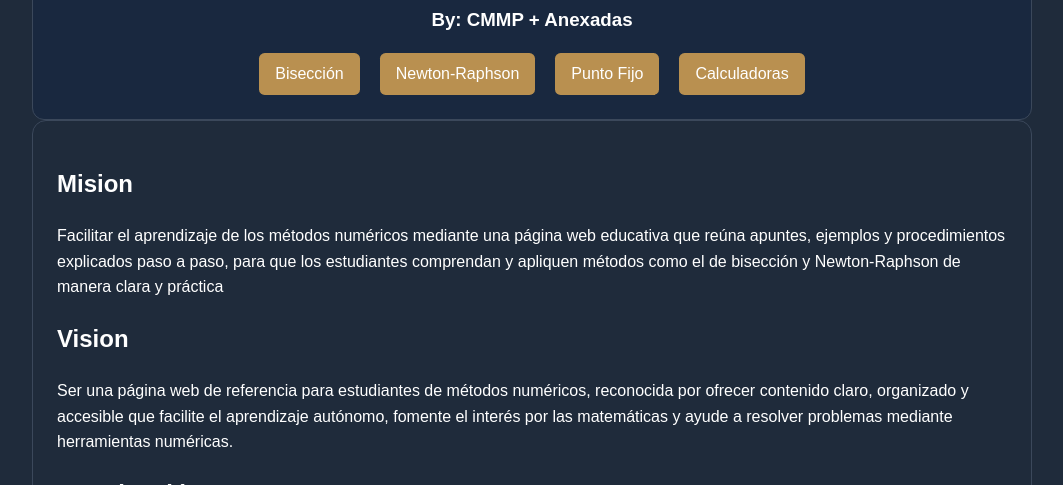
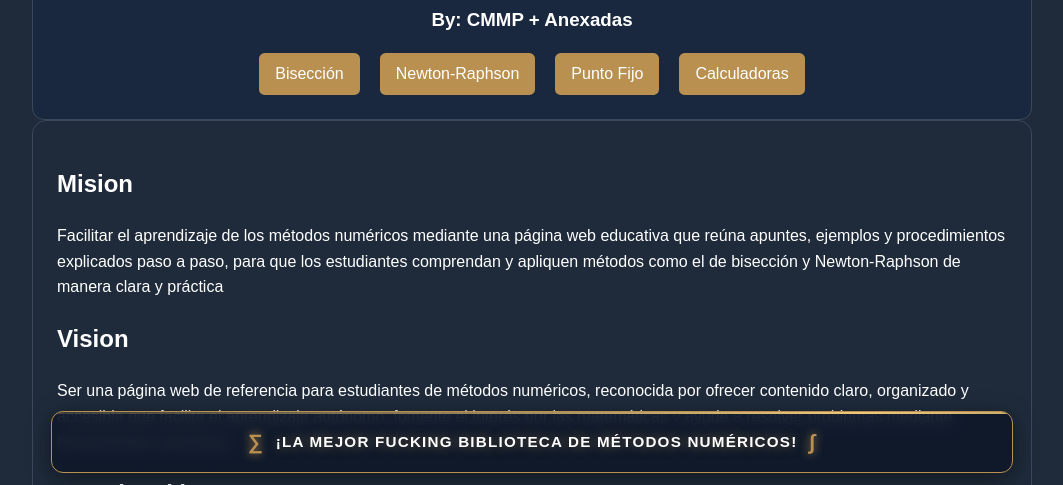
Before and after one commit to JosueGonzalezA/MetodosNumericosPage, a plain HTML site: page index.html in a window 1280 px wide. Shown: the part 315-800 px from the top of the page, without its empty margins (108-1171 px from the left). Drawn offline with Linux system fonts and the light colour scheme.

Commit message:
barra inferior

```diff
--- a/css/boton-arriba.css
+++ b/css/boton-arriba.css
@@ -1,6 +1,6 @@
 #btn-arriba {
   position: fixed;
-  bottom: 1.5rem;
+  bottom: 5rem;
   right: 1.5rem;
   width: 3rem;
   height: 3rem;
--- a/css/estilos.css
+++ b/css/estilos.css
@@ -22,6 +22,7 @@ body {
   max-width: 1000px;
   margin: 0 auto;
   padding: 1rem;
+  padding-bottom: 5rem;
   background: var(--fondoprincipal);
 }
 
@@ -57,11 +58,13 @@ a.navegacion,
   padding: 0.5rem 1rem;
   border-radius: 0.35rem;
   background: var(--botones);
+  transition: background 0.2s, transform 0.2s;
 }
 
 a.navegacion:hover,
 .navegacion_calculadoras:hover {
   background: var(--tarjetas-oscuras);
+  transform: translateY(-2px);
 }
 
 button.navegacion_calculadoras {
@@ -274,5 +277,91 @@ main.newton-raphson > img {
 @media (max-width: 700px) {
   .formulario {
     grid-template-columns: 1fr;
+
+  }
+  .footer-biblioteca {
+    font-size: 0.75rem;
+    letter-spacing: 0.04em;
+    padding: 0.7rem 0.75rem;
+  }
+
+  .footer-biblioteca::before,
+  .footer-biblioteca::after {
+    display: none;
   }
 }
+
+
+.barra-inferior {
+  position: fixed;
+  bottom: 0.75rem;
+  left: 0;
+  right: 0;
+  z-index: 50;
+
+  width: min(960px, calc(100% - 2rem));
+  margin: 0 auto;
+  padding: 0;
+  min-inline-size: 0;
+  overflow: hidden;
+
+  background: rgba(14, 23, 40, 0.85);
+  backdrop-filter: blur(8px);
+  border: 1px solid var(--botones);
+  border-radius: 0.75rem;
+  box-shadow: 0 6px 24px rgba(0, 0, 0, 0.45);
+}
+
+
+.barra-inferior::before {
+  content: "";
+  position: absolute;
+  top: 0;
+  left: 0;
+  right: 0;
+  height: 2px;
+  background: linear-gradient(90deg, transparent, #f0c878, transparent);
+  background-size: 200% 100%;
+  animation: brillo-barra 4s linear infinite;
+}
+
+.footer-biblioteca {
+  display: flex;
+  align-items: center;
+  justify-content: center;
+  gap: 0.75rem;
+  padding: 0.85rem 1rem;
+  color: var(--texto);
+  font-weight: bold;
+  font-size: 0.95rem;
+  letter-spacing: 0.08em;
+  text-align: center;
+  text-transform: uppercase;
+  text-shadow: 0 0 12px rgba(185, 144, 80, 0.6);
+}
+
+.footer-biblioteca::before,
+.footer-biblioteca::after {
+  color: var(--botones);
+  font-size: 1.3rem;
+  text-shadow: 0 0 10px var(--botones);
+}
+
+.footer-biblioteca::before { content: "∑"; }
+.footer-biblioteca::after  { content: "∫"; }
+
+
+
+
+@keyframes brillo-barra {
+  from { background-position: 200% 0; }
+  to   { background-position: -200% 0; }
+}
+
+
+
+@media (prefers-reduced-motion: reduce) {
+  .barra-inferior::before {
+    animation: none;
+  }
+}
--- a/index.html
+++ b/index.html
@@ -108,11 +108,11 @@
             </section>
         </section>
     </main>
-    <fieldset>
+    <footer class="barra-inferior">
         <div class="footer-biblioteca">
-            !LA MEJOR FUCKING BIBLIOTECA DE METODOS NUMERICOS!
+            ¡LA MEJOR FUCKING BIBLIOTECA DE MÉTODOS NUMÉRICOS!
         </div>
-    </fieldset>
+    </footer>
 
     <button id="btn-arriba" aria-label="Volver arriba">↑</button>
     <script src="/scripts/boton-arriba.js"></script>
```
